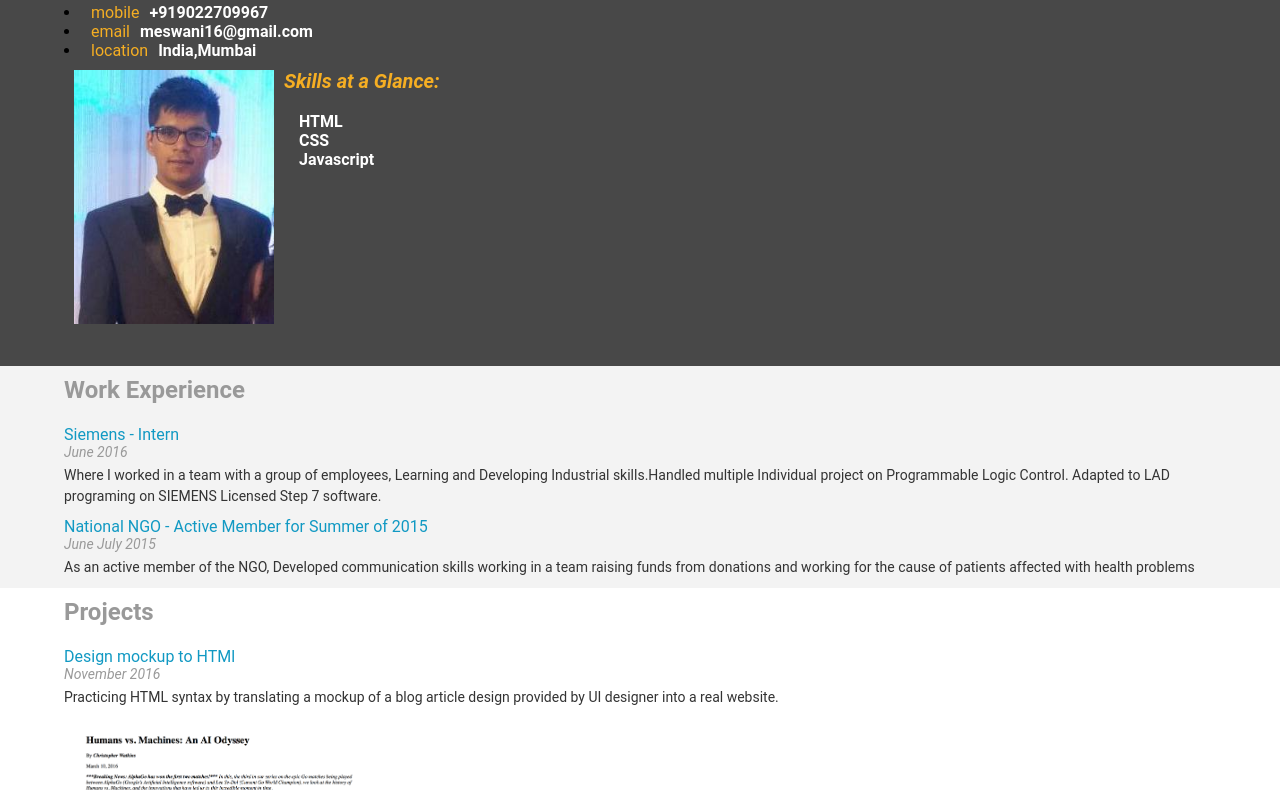
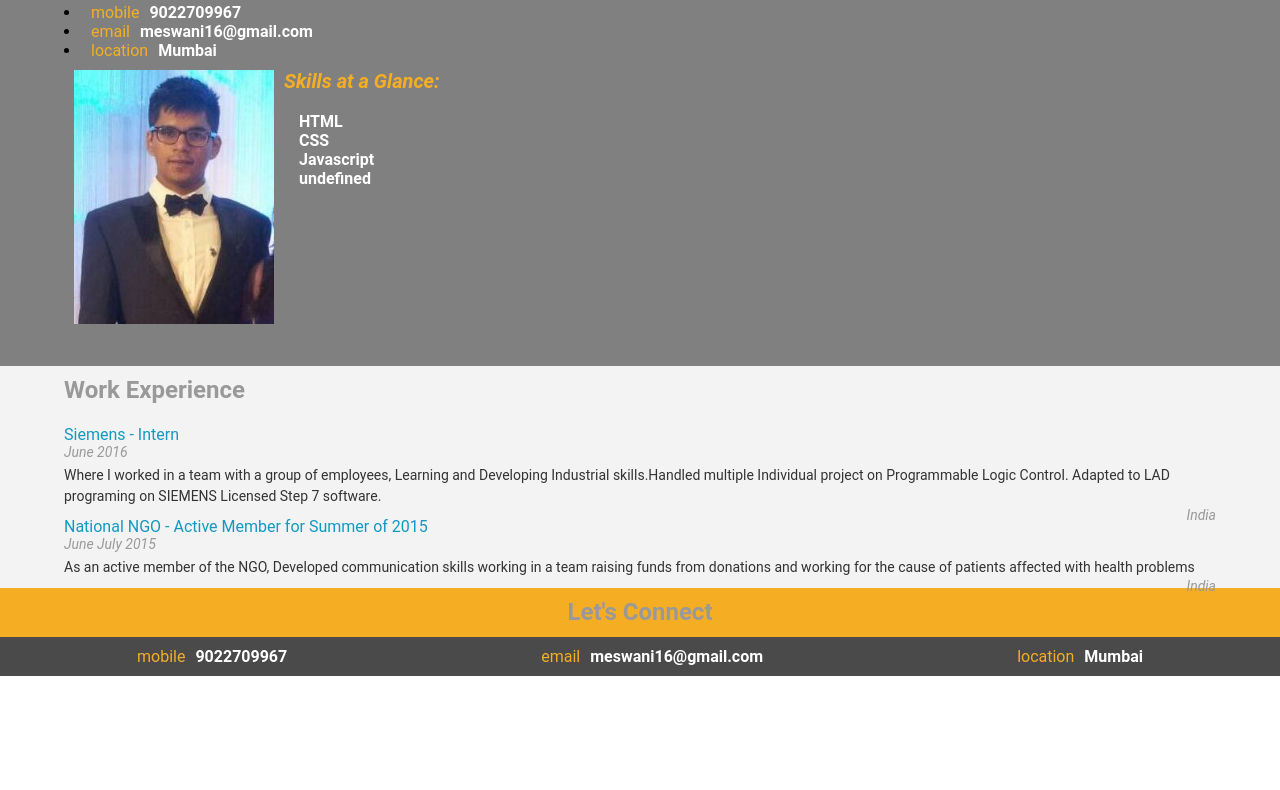
Before and after one commit to nishitmeswani/Jquery-DOM-Javascript-Project, a plain HTML site: page docs/index.html in a window 1280 px wide. Shown: the part 115-905 px from the top of the page. After the commit the page ends 800 px from the top, so only its background shows below. Drawn offline with Linux system fonts and the light colour scheme; some packages are replaced by stand-ins of ours.

Commit message:
Add files via upload

```diff
--- a/docs/css/style.css
+++ b/docs/css/style.css
@@ -94,8 +94,8 @@ a {
 
 .welcome-message {
   font-style: italic;
-  font-size: 18px;
-  color: #f3f3f3;
+  font-size: 20px;
+  color: black;
   line-height: 28px;
 }
 
@@ -129,7 +129,7 @@ a {
 
 /* TODO: Replace with image later */
 #header {
-  background-color: #484848;
+  background-color: grey;
 }
 
 .flex-box {
--- a/docs/js/resumeBuilder.js
+++ b/docs/js/resumeBuilder.js
@@ -1,14 +1,4 @@
-var formattedName = HTMLheaderName.replace("%data%" , "Nishit Meswani");
-var formattedRole = HTMLheaderRole.replace("%data%" , "Front End Web Developer");
-$("#header").append(formattedName);
-$("#header").append(formattedRole);
 
-var formattedNo = HTMLmobile.replace("%data%" , "+919022709967");
-$("#header").append(formattedNo);
-var formattedMail = HTMLemail.replace("%data%" , "meswani16@gmail.com");
-$("#header").append(formattedMail);
-var formattedLocation = HTMLlocation.replace("%data%" , "India,Mumbai");
-$("#header").append(formattedLocation);
 
 
 
@@ -16,61 +6,89 @@ var skills = ["HTML", "CSS", "Javascript"];
 var img = new Image();
 img.src = "images/me.jpg";
 var bio={
-    "Name":"Nishit",
-    "Role" : "Front End Wen Developer",
-    "Contact" : "meswani16@gmail.com",
-    "Picture" : img ,
-    "welcome" : "hey",
-    "skills" : skills
+    "name": "Nishit Meswani",
+    "role": "Front End Wen Developer",
+    "contacts": {
+        "mobile": "9022709967",
+        "email": "meswani16@gmail.com",
+        "github": "nishitmeswani",
+        "location": "Mumbai"
+    },
+    "biopic": img,
+    "welcomeMessage": "hey",
+    "skills": skills
 }
+    bio.display=function(){
+        var formattedName = HTMLheaderName.replace("%data%" , bio.name);
+        var formattedRole = HTMLheaderRole.replace("%data%" , bio.role);
+        $("#header").append(formattedName);
+        $("#header").append(formattedRole);
+
+        var formattedNo = HTMLmobile.replace("%data%" , bio.contacts.mobile);
+        $("#header").append(formattedNo);
+        $("#footerContacts").append(formattedNo);
+        var formattedMail = HTMLemail.replace("%data%" , bio.contacts.email);
+        $("#header").append(formattedMail);
+        $("#footerContacts").append(formattedMail);
+        var formattedLocation = HTMLlocation.replace("%data%" , bio.contacts.location);
+        $("#header").append(formattedLocation);
+        $("#footerContacts").append(formattedLocation);
+    };
+    bio.display();
+
 var formattedImg=HTMLbioPic.replace("%data%","images/me.jpg");
 $("#header").append(formattedImg);
+
 
 if(bio.skills!=null)
 {
 $("#header").append(HTMLskillsStart);
-
-var formattedSkills = HTMLskills.replace("%data%",bio.skills[0]);
+for(i = 0; i <= bio.skills.length; i++)
+{
+var formattedSkills = HTMLskills.replace("%data%",bio.skills[i]);
 $("#skills").append(formattedSkills);
-var formattedSkills = HTMLskills.replace("%data%",bio.skills[1]);
-$("#skills").append(formattedSkills);
-var formattedSkills = HTMLskills.replace("%data%",bio.skills[2]);
-$("#skills").append(formattedSkills);
+}
 }
 
 var work={
     "jobs": [{
         "employer": "Siemens",
-        "tittle": "Intern",
+        "title": "Intern",
         "dates":"June 2016",
         "description":"Where I worked in a team with a group of employees, Learning and Developing Industrial skills.Handled multiple Individual project on Programmable Logic Control. Adapted to LAD programing on SIEMENS Licensed Step 7 software.",
-        "locations":"India"
+        "location":"India"
     }, {
         "employer": "National NGO",
-        "tittle": "Active Member for Summer of 2015",
+        "title": "Active Member for Summer of 2015",
         "dates":"June July 2015",
         "description":"As an active member of the NGO, Developed communication skills working in a team raising funds from donations and working for the cause of patients affected with health problems",
-        "locations":"India"
+        "location":"India"
 
     }]
 }
 
 
-function displayWork(){
-    for(job in work.jobs){
+work.display =function(){
+    for(i = 0; i <= work.jobs.length; i++){
     $("#workExperience").append(HTMLworkStart);
-    var formattedEmp = HTMLworkEmployer.replace("%data%", work.jobs[job].employer);
-    var formattedTittle = HTMLworkTitle.replace("%data%", work.jobs[job].tittle);
+    var formattedEmp = HTMLworkEmployer.replace("%data%", work.jobs[i].employer);
+    var formattedTittle = HTMLworkTitle.replace("%data%", work.jobs[i].title);
     var formattedEmployerTittle=formattedEmp+formattedTittle;
     $(".work-entry:last").append(formattedEmployerTittle);
-    var formattedDates = HTMLworkDates.replace("%data%", work.jobs[job].dates);
+    var formattedDates = HTMLworkDates.replace("%data%", work.jobs[i].dates);
     $(".work-entry:last").append(formattedDates);
-    var formattedDescription = HTMLworkDescription.replace("%data%", work.jobs[job].description);
+    var formattedDescription = HTMLworkDescription.replace("%data%", work.jobs[i].description);
     $(".work-entry:last").append(formattedDescription);
+    var formattedLocation = HTMLworkLocation.replace("%data%", work.jobs[i].location);
+    $(".work-entry:last").append(formattedLocation);
 
 }
-}
-displayWork();
+};
+work.display();
+var education ={
+
+};
+education.display=function(){}
 
 function inName(name){
     name=name.trim().split(" ");
@@ -84,43 +102,47 @@ $("#main").append(internationalizeButton);
 
 var projects={
     "projects":[{
-        "tittle":"Design mockup to HTMl",
+        "title":"Design mockup to HTMl",
         "dates":"November 2016",
         "description":"Practicing HTML syntax by translating a mockup of a blog article design provided by UI designer into a real website.",
-        "images":"images/mockup.png"
+        "images":["images/mockup.png"]
     },
     {
-       "tittle":"Implementing CSS",
+       "title":"Implementing CSS",
         "dates":"November 2016",
         "description":"Using what I,ve learned about CSS to convert a design prototype into a functional webpage!",
-        "images":"images/Panda.png"
+        "images":["images/Panda.png"]
     },
     {
-        "tittle":"Project Portfolio Showcase",
+        "title":"Project Portfolio Showcase",
         "dates":"December 2016",
         "description":"Developing a responsive website that will display images, descriptions and links to each of the portfolio projects i have completed throughout the course of Front End Webdevlopment",
-        "images":"images/portfolio.png"
+        "images":["images/portfolio.png"]
     }
     ]
 }
 
 projects.display=function() {
-    for(project in projects.projects){
+    for(j = 0; j<= projects.projects.length; j++){
         $("#projects").append(HTMLprojectStart);
 
-        var formattedTittle=HTMLprojectTitle.replace("%data%", projects.projects[project].tittle);
+        var formattedTittle=HTMLprojectTitle.replace("%data%", projects.projects[j].title);
         $(".project-entry:last").append(formattedTittle);
 
-        var formattedDates=HTMLprojectDates.replace("%data%", projects.projects[project].dates);
+        var formattedDates=HTMLprojectDates.replace("%data%", projects.projects[j].dates);
         $(".project-entry:last").append(formattedDates);
 
-        var formattedDescription=HTMLprojectDescription.replace("%data%", projects.projects[project].description);
+        var formattedDescription=HTMLprojectDescription.replace("%data%", projects.projects[j].description);
         $(".project-entry:last").append(formattedDescription);
-        var formattedImage=HTMLprojectImage.replace("%data%", projects.projects[project].images);
+        for(j = 0; j<= projects.projects.images.length; j++){
+        var formattedImage=HTMLprojectImage.replace("%data%", projects.projects[j].images);
         $(".project-entry:last").append(formattedImage);
-
     }
 
 }
+};
+
+
+
 projects.display();
 $("#mapDiv").append(googleMap);
```
